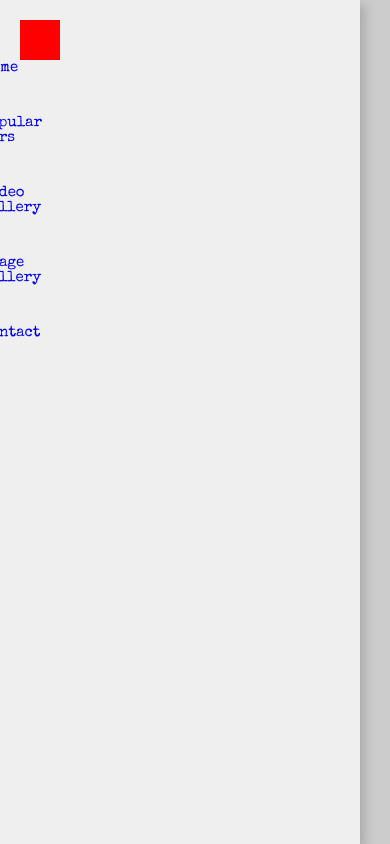
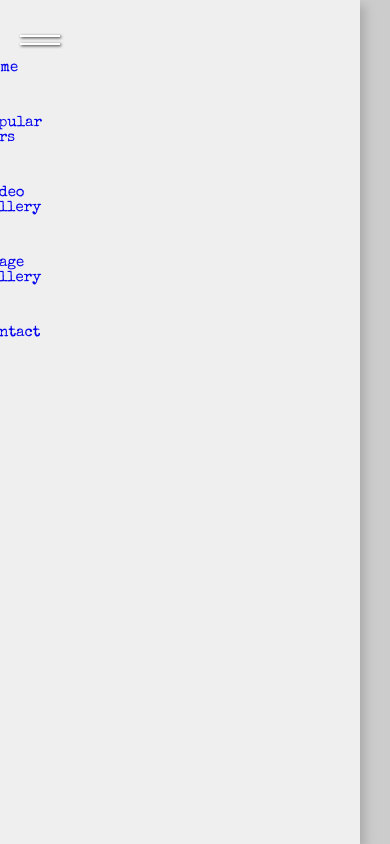
Before and after one commit to AndreiScafi/Classic-Cars-Website, a plain HTML site: page index.html in a window 390 px wide. Shown: the top 844 px of the page. Drawn offline with nearby package versions, Linux system fonts and the light colour scheme.

Commit message:
Adding hamburger menu with CSS.

```diff
--- a/index.html
+++ b/index.html
@@ -14,8 +14,8 @@
 <body>
   <!-- Menu -->
   <div class="menu target">
-    <div class="menu-line menu-line-1"></div>
-    <div class="menu-line menu-line-2"></div>
+    <div class="menu-line menu-line-1 target"></div>
+    <div class="menu-line menu-line-2 target"></div>
   </div>
   <!-- End of Menu -->
 
--- a/style.css
+++ b/style.css
@@ -28,16 +28,38 @@ body {
 .menu {
     width: 4rem;
     height: 4rem;
-    background-color: red;
     position: fixed;
     top: 2rem;
     left: 2rem;
     z-index: 10;
-    transition: left .5s;
+    display: flex;
+    flex-direction: column;
+    justify-content: center;
+    align-items: center;
+    cursor: pointer;
+    transition: left .5s, transform .5s;
 }
 
 .menu.change {
     left: 15vw;
+    transform: rotate(45deg);
+}
+
+.menu-line {
+    width: 100%;
+    height: .2rem;
+    background-color: #fff;
+    margin: .3rem 0;
+    box-shadow: .1rem .1rem .3rem #222;
+    transition: transform .5s;
+}
+
+.change .menu-line-1 {
+    transform: rotate(270deg) translateX(-.4rem);
+}
+
+.change .menu-line-2 {
+    transform: rotate(360deg) translateY(-.4rem);
 }
 
 /* End of Menu */
```
